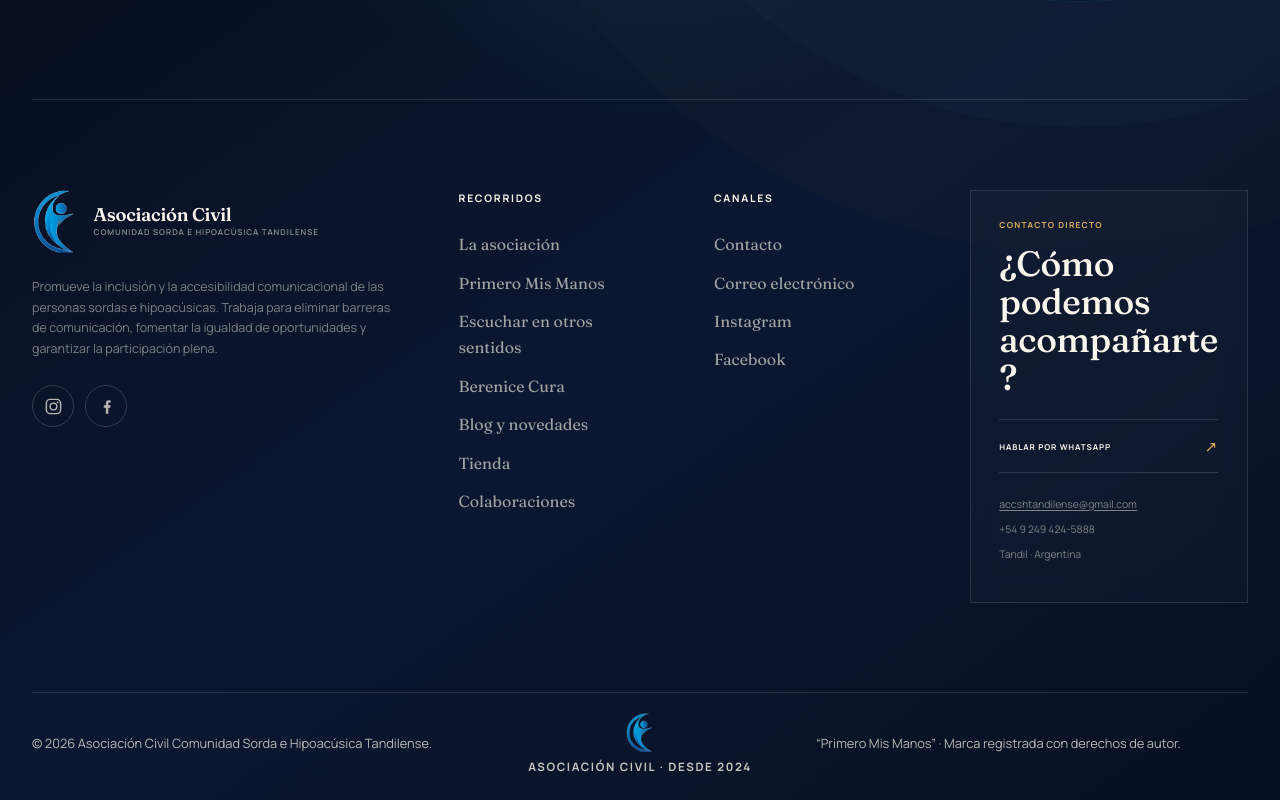
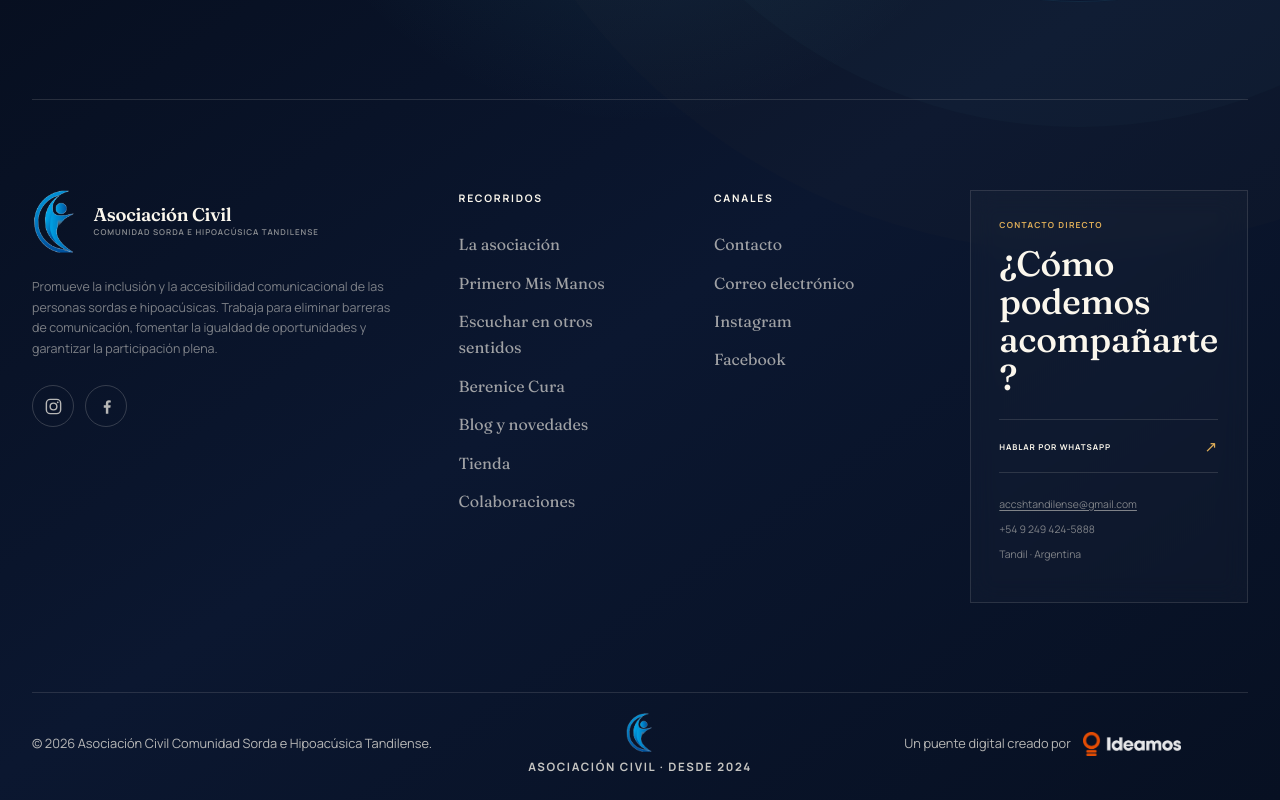
Before and after one commit to estudioideamos/berenice-cura, a React (Vite) app: page / in a window 1280 px wide. Shown: the part 5326-6126 px from the top of the page. Built offline with nearby package versions, Linux system fonts and the light colour scheme.

Commit message:
Footer: credito de desarrollo con logo de Ideamos

```diff
--- a/scripts/validate-build.mjs
+++ b/scripts/validate-build.mjs
@@ -32,7 +32,7 @@ const requiredAssets = [
   "blog/mitos-comunicacion.webp", "blog/actividades-accesibles.webp",
   "blog/contenidos-digitales-accesibles.webp", "blog/escuchar-otros-sentidos.webp",
   "blog/participacion-comunitaria.webp", "blog/cruzando-puentes.webp",
-  "og-asociacion.png", "favicon.svg", "apple-touch-icon.png",
+  "og-asociacion.png", "favicon.svg", "apple-touch-icon.png", "ideamos-logo.webp",
 ];
 const sourceFiles = [
   "src/App.tsx", "src/data/content.ts", "src/data/site.ts", "src/utils/routes.ts",
--- a/src/components/Footer.tsx
+++ b/src/components/Footer.tsx
@@ -96,7 +96,12 @@ export function Footer() {
           <img src={`${import.meta.env.BASE_URL}assets/isotipo-accsht-clean.png`} width="640" height="896" alt="" aria-hidden="true" />
           <small>ASOCIACIÓN CIVIL · DESDE 2024</small>
         </div>
-        <p>“Primero Mis Manos” · Marca registrada con derechos de autor.</p>
+        <p className="footer-credit">
+          <span>Un puente digital creado por</span>
+          <a href="https://ideamos.com.ar" target="_blank" rel="noopener">
+            <img src={`${import.meta.env.BASE_URL}assets/ideamos-logo.webp`} width="870" height="213" loading="lazy" alt="Ideamos" />
+          </a>
+        </p>
       </div>
     </footer>
   );
--- a/src/styles/footer-premium.css
+++ b/src/styles/footer-premium.css
@@ -105,6 +105,10 @@
 .footer-bottom { display: grid; min-height: 100px; grid-template-columns: minmax(0,1fr) auto minmax(0,1fr); gap: clamp(2rem, 5vw, 5rem); align-items: center; padding-block: 1.2rem 1.5rem; border-top: 1px solid rgba(251,247,237,.12); }
 .footer-bottom > p { margin: 0; color: rgba(251,247,237,.72); font-size: .8rem; line-height: 1.5; }
 .footer-bottom > p:last-child { justify-self: end; padding-right: 4.2rem; text-align: right; } /* deja libre el boton flotante */
+.footer-credit { display: flex; flex-wrap: wrap; align-items: center; justify-content: flex-end; gap: .35rem .75rem; }
+.footer-credit a { display: inline-flex; padding-block: .5rem; opacity: .9; transition: opacity 220ms ease, transform 220ms ease; }
+.footer-credit a:hover, .footer-credit a:focus-visible { opacity: 1; transform: translateY(-2px); }
+.footer-credit img { width: 98px; height: auto; }
 .footer-seal { display: grid; place-items: center; gap: .25rem; color: var(--signal); }
 .footer-seal img { width: 40px; height: 40px; }
 .footer-seal small { color: rgba(251,247,237,.78); font-size: .72rem; font-weight: 700; letter-spacing: .14em; white-space: nowrap; }
@@ -140,6 +144,7 @@
   .footer-contact__whatsapp { justify-content: center; }
   .footer-bottom { grid-template-columns: 1fr; justify-items: center; gap: 1.3rem; padding-block: 2rem 6rem; text-align: center; }
   .footer-bottom > p:last-child { justify-self: center; padding-right: 0; text-align: center; }
+  .footer-credit { justify-content: center; }
   .footer-seal { order: -1; }
 }
 
```
Also changed, not shown: public/assets/ideamos-logo.webp (added).
